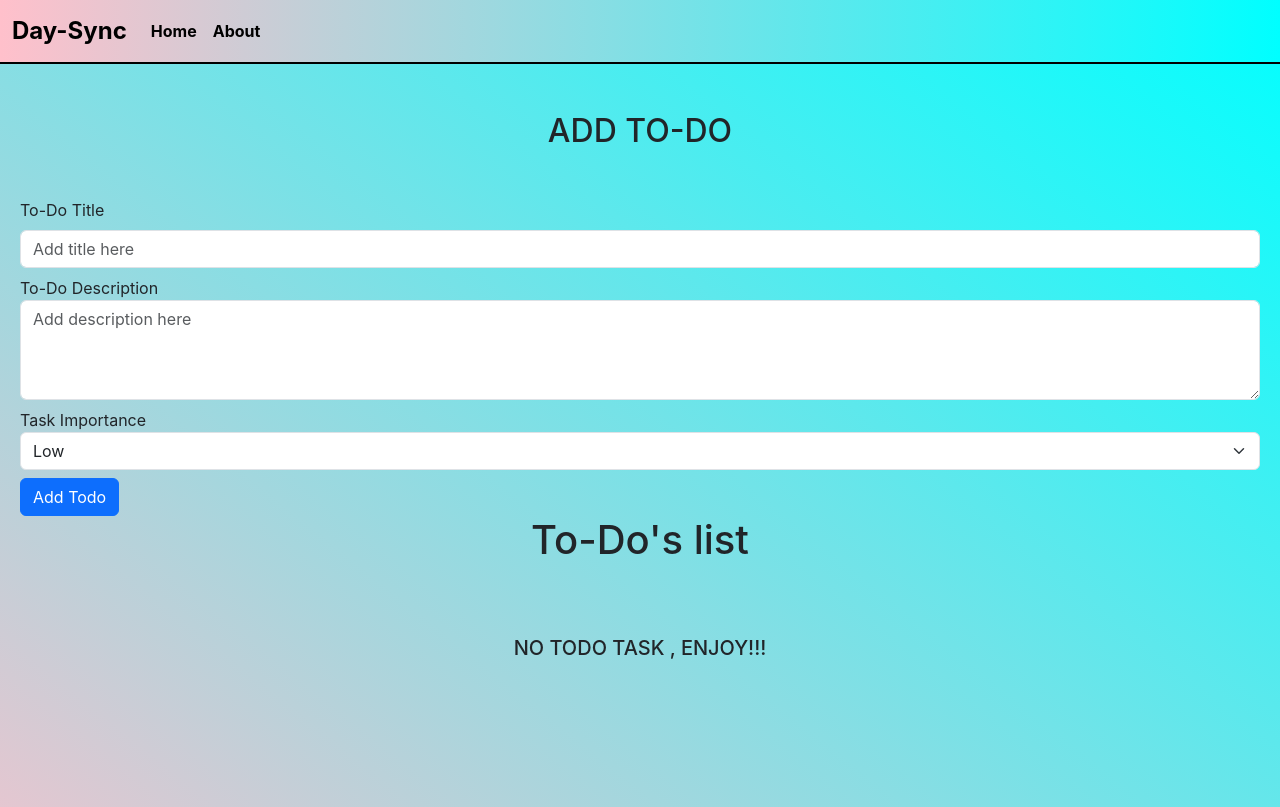
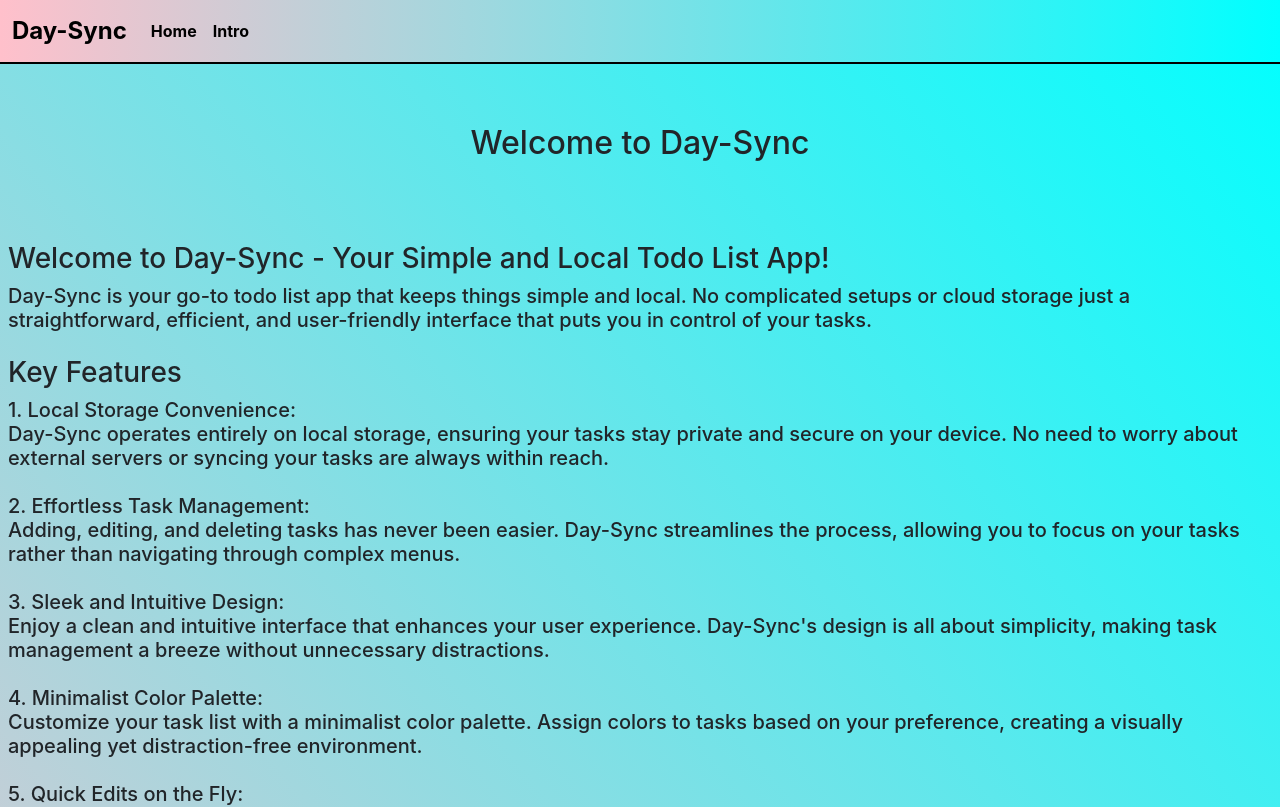
Before and after one commit to Rajcmsharma/todolist, a React (Create React App) app: page /#/about in a window 1280 px wide. Before the commit this address led to /. Shown: the top 807 px of the page. Built offline with nearby package versions, Linux system fonts and the light colour scheme.

Commit message:
updated intro

```diff
--- a/src/mycomponents/about.js
+++ b/src/mycomponents/about.js
@@ -3,42 +3,44 @@ export default function About() {
   return (
 
     <div>
-      <h2 className='text-center' style={{ marginTop: "60px" }}>This is about page of my site</h2>
-      <p>
-        **Welcome to Day-Sync - Your Simple and Local Todo List App!**
+      <h2 className='text-center' style={{ marginTop: "60px" }}>Welcome to Day-Sync</h2>
+      <h5 className='mx-2' style={{ marginTop: "5rem" }}>
+        <h3> Welcome to Day-Sync - Your Simple and Local Todo List App!</h3>
 
         Day-Sync is your go-to todo list app that keeps things simple and local. No complicated setups or cloud storage just a straightforward, efficient, and user-friendly interface that puts you in control of your tasks.
+        <br /><br />
 
-        **Key Features:**
 
-        1. **Local Storage Convenience:**
+        <h3>Key Features</h3>
+
+        1. Local Storage Convenience:<br />
         Day-Sync operates entirely on local storage, ensuring your tasks stay private and secure on your device. No need to worry about external servers or syncing your tasks are always within reach.
+        <br /><br />
+        2. Effortless Task Management:<br />
+        Adding, editing, and deleting tasks has never been easier. Day-Sync streamlines the process, allowing you to focus on your tasks rather than navigating through complex menus.
+        <br /><br />
+        3. Sleek and Intuitive Design:<br />
+        Enjoy a clean and intuitive interface that enhances your user experience. Day-Sync's design is all about simplicity, making task management a breeze without unnecessary distractions.
+        <br /><br />
+        4. Minimalist Color Palette:<br />
+        Customize your task list with a minimalist color palette. Assign colors to tasks based on your preference, creating a visually appealing yet distraction-free environment.
+        <br /><br />
+        5. Quick Edits on the Fly:<br />
+        Need to make changes? Day-Sync lets you quickly edit task details without any complications. It's all about efficiency adapt your to-do list as your day progresses.
+        <br /><br />
+        <h3>Why Day-Sync</h3>
 
-        2. **Effortless Task Management:**
-        Adding, editing, and deleting tasks has never been easier. Day-Sync streamlines the process, allowing you to focus on your tasks rather than navigating through complex menus.
-
-        3. **Sleek and Intuitive Design:**
-        Enjoy a clean and intuitive interface that enhances your user experience. Day-Sync's design is all about simplicity, making task management a breeze without unnecessary distractions.
-
-        4. **Minimalist Color Palette:**
-        Customize your task list with a minimalist color palette. Assign colors to tasks based on your preference, creating a visually appealing yet distraction-free environment.
-
-        5. **Quick Edits on the Fly:**
-        Need to make changes? Day-Sync lets you quickly edit task details without any complications. It's all about efficiency adapt your to-do list as your day progresses.
-
-        **Why Day-Sync?**
-
-        - **Local Simplicity:**
+        -Local Simplicity<br />
         Day-Sync embraces simplicity by utilizing local storage, keeping your tasks close at hand without relying on external servers.
-
-        - **Quick and Easy:**
+        <br /><br />
+        -Quick and Easy<br />
         Navigate through your tasks effortlessly with Day-Sync's straightforward design. Spend less time managing your todo list and more time getting things done.
-
-        - **Personalized Minimalism:**
+        <br /><br />
+        -Personalized Minimalism<br />
         Tailor Day-Sync to your liking with a minimalist color palette and clean design. Your tasks, your way.
-
+        <br /><br />
         Day-Sync is the perfect solution for those who appreciate the beauty of simplicity. Use Day-Sync now and experience the joy of managing your tasks without the fuss of cloud storage and security threat because sometimes, local is all you need.
-      </p>
+      </h5>
     </div>
   )
 }
--- a/src/mycomponents/header.js
+++ b/src/mycomponents/header.js
@@ -16,7 +16,7 @@ export default function Header(props) {
                 <Link className="nav-link active" aria-current="page" to="/">Home</Link>
               </li>
               <li className="nav-item">
-                <Link className="nav-link active" to="/about">About</Link>
+                <Link className="nav-link active" to="/about">Intro</Link>
               </li>
 
             </ul>
```
